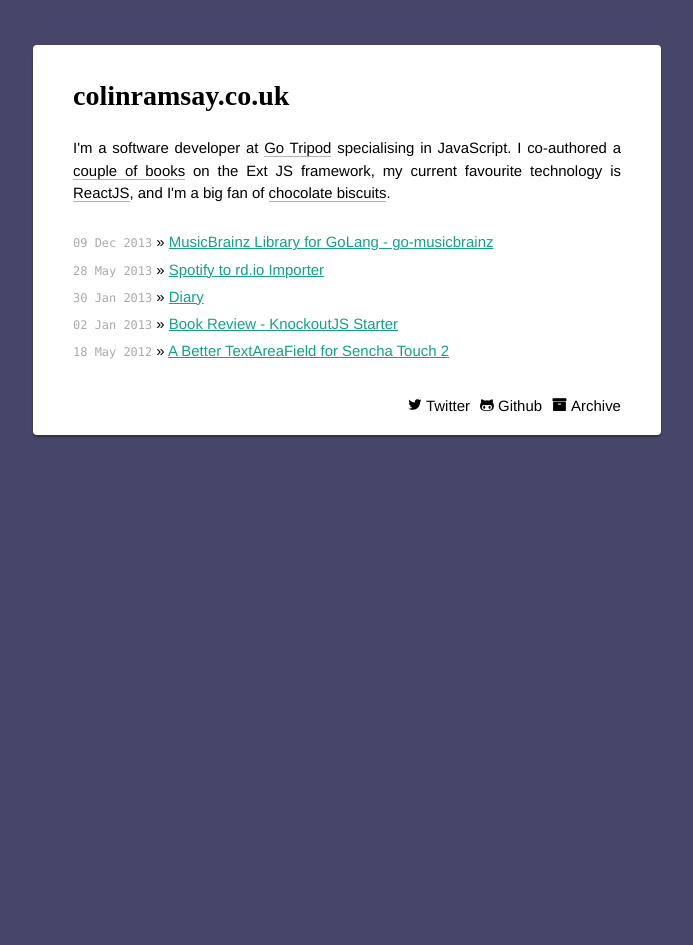
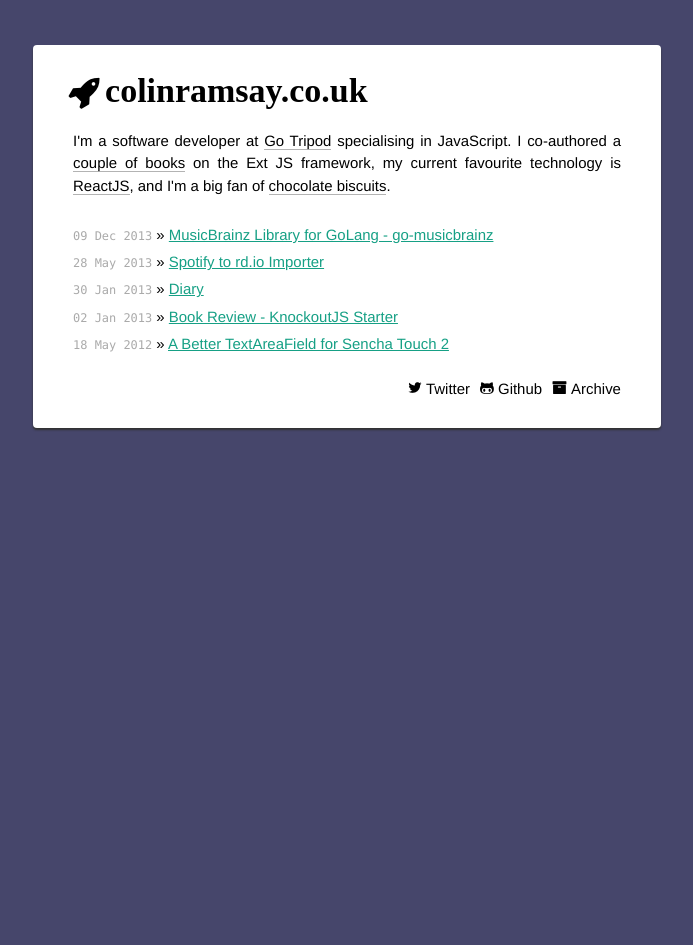
Before and after one commit to hunvreus/colinramsay.github.io, a Jekyll site: the page built from index.html, in a window 1280 px wide. Shown: the whole page, without its empty margins (293-986 px from the left). Built offline with Jekyll 4.4.1, drawn with Linux system fonts in a browser that asks for light colours; some web fonts are replaced; Markdown is read by kramdown in place of the engine named in the settings.

Commit message:
change font, add logo

```diff
--- a/_layouts/default.html
+++ b/_layouts/default.html
@@ -6,7 +6,7 @@
         <title>{{ page.title }}</title>
         <meta name="viewport" content="width=device-width">
 
-        <link href='http://fonts.googleapis.com/css?family=Kavoon' rel='stylesheet' type='text/css'>
+        <link href='http://fonts.googleapis.com/css?family=IM+Fell+Great+Primer' rel='stylesheet' type='text/css'>
         <!-- syntax highlighting CSS -->
         <link rel="stylesheet" href="/css/syntax.css">
 
--- a/css/main.css
+++ b/css/main.css
@@ -22,8 +22,11 @@
 h1, h2, h3, h4, h5, h6 {
   font-size: 100%; }
 
-h1 { font-family: 'Kavoon', cursive; font-size: 28px; margin: 10px 0 30px; }
-h1 a { color: black; text-decoration: none; }
+h1 { font-family: 'IM Fell Great Primer'; font-size: 34px; margin: 0px 0 30px; height: 25px; }
+h1 a { color: black; text-decoration: none; position: relative; }
+h1 i { display: inline-block; position: absolute; margin-left: -5px; }
+h1 span { position: absolute; display: block; top: 5px; left: 32px;}
+
 p { margin: 1em 0; }
 
 a         { color: #16A085; }
@@ -185,7 +188,7 @@
 
 .links {
   list-style: none;
-  padding: 20px 0px 0px 20px;
+  padding: 10px 0px 10px 20px;
 }
 
 .links li {
@@ -198,14 +201,13 @@
   text-decoration: none;
 }
 
-
 @font-face {
   font-family: 'crweb';
-  src:url('fonts/crweb.eot?-z6pnu6');
-  src:url('fonts/crweb.eot?#iefix-z6pnu6') format('embedded-opentype'),
-    url('fonts/crweb.woff?-z6pnu6') format('woff'),
-    url('fonts/crweb.ttf?-z6pnu6') format('truetype'),
-    url('fonts/crweb.svg?-z6pnu6#crweb') format('svg');
+  src:url('fonts/crweb.eot?-j9imaj');
+  src:url('fonts/crweb.eot?#iefix-j9imaj') format('embedded-opentype'),
+    url('fonts/crweb.woff?-j9imaj') format('woff'),
+    url('fonts/crweb.ttf?-j9imaj') format('truetype'),
+    url('fonts/crweb.svg?-j9imaj#crweb') format('svg');
   font-weight: normal;
   font-style: normal;
 }
@@ -230,6 +232,9 @@
 .cr-github:before {
   content: "\f113";
 }
+.cr-rocket:before {
+  content: "\f135";
+}
 .cr-archive:before {
   content: "\f187";
 }
--- a/index.html
+++ b/index.html
@@ -4,7 +4,7 @@
 ---
 
 <div id="home">
-	<h1><a href="/">colinramsay.co.uk</a></h1>
+	<h1><a href="/"><i class="cr-rocket"></i> <span>colinramsay.co.uk</span></a></h1>
 
 	<p class="intro">I'm a software developer at <a href="http://www.gotripod.com">Go Tripod</a> specialising in JavaScript. I co-authored a <a href="http://www.packtpub.com/authors/profiles/colin-ramsay/">couple of books</a> on the Ext JS framework, my current favourite technology is <a href="http://facebook.github.io/react/">ReactJS</a>, and I'm a big fan of <a href="https://www.google.co.uk/search?q=chocolate+biscuits&tbm=isch">chocolate biscuits</a>.</p>
 
```
Also changed, not shown: css/style.css (+9 -6 lines), css/fonts/crweb.ttf, css/fonts/crweb.woff, 2 other files.
